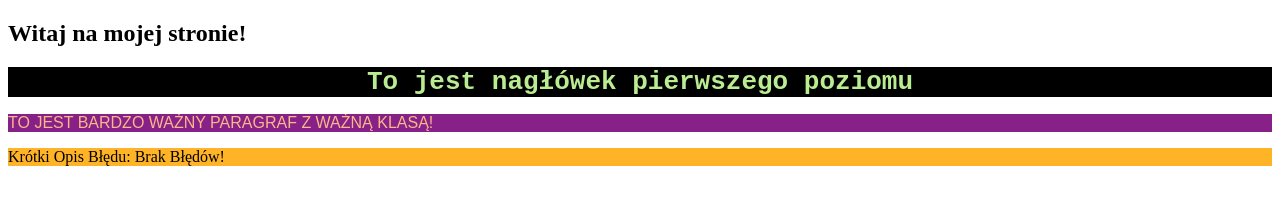
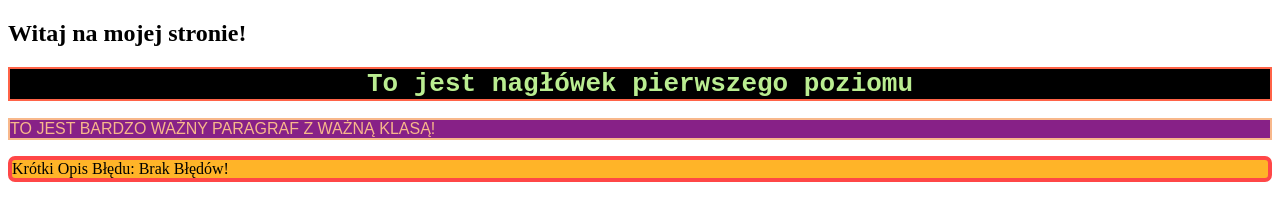
Before and after one commit to adgut1509/moja-pierwsza-strona, a plain HTML site: page index.html in a window 1280 px wide. Drawn offline with Linux system fonts and the light colour scheme.

Commit message:
Update index.html

```diff
--- a/index.html
+++ b/index.html
@@ -38,24 +38,24 @@ Na obrazku oczekiwany_wynik.png przedstawiono trzy paragrafy. Używając poniżs
             text-align: center;
             font-size: ;
             color: #baed91;
-            border-color: tomato;
+            border:2px solid tomato;
             background-color: #000;
         }
 
         .warning {
             font-family: sans-serif;
             color: rgb(248, 184, 139);
-            border: rgb(248, 184, 139);
+            border: 2px solid rgb(248, 184, 139);
             background-color: hsl(300, 61%, 33%);
             text-transform: uppercase;
         }
 
         .error {
             font-family: serif;
-            border: hsl(0, 100%, 64%);
+            border: 4px solid hsl(0, 100%, 64%);
             background-color: #FFB428;
             text-transform: capitalize;
-            border-radius: ;
+            border-radius: 7px;
 
         }
     </style>
```
